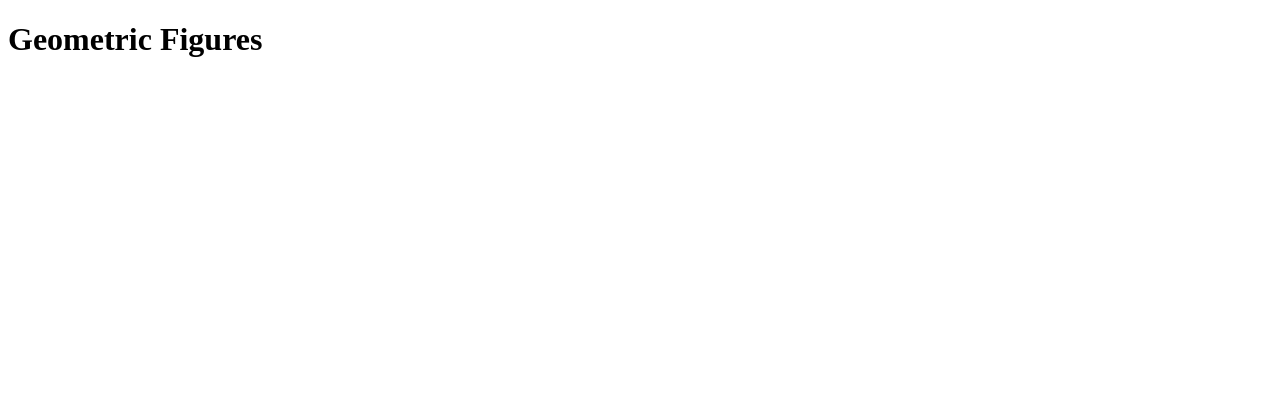
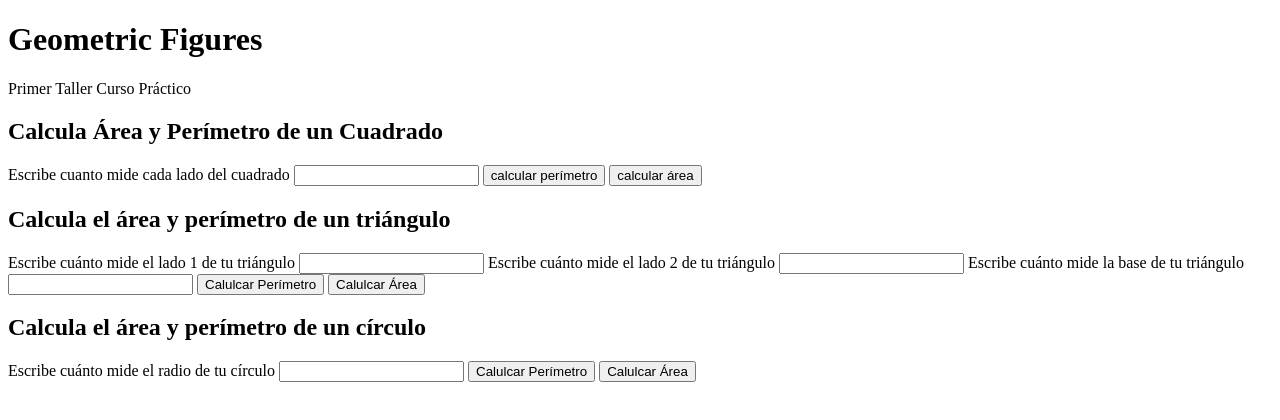
Before and after one commit to RiveroMadera/CursoPract-Js, a plain HTML site: page Taller1/Index.html in a window 1280 px wide. Drawn offline with Linux system fonts and the light colour scheme.

Commit message:
added all the functions for applicate in html docs

```diff
--- a/Taller1/Index.html
+++ b/Taller1/Index.html
@@ -7,9 +7,68 @@
   <title>Geometric Figures | JS Practico</title>
 </head>
 <body>
-  <h1>
-    Geometric Figures
-  </h1>
+  <header>
+    <h1>
+      Geometric Figures
+    </h1>
+    <p>Primer Taller Curso Práctico</p>
+  </header>
+
+  <section>
+    <h2>Calcula Área y Perímetro de un Cuadrado</h2>
+    <form>
+      <label for="squareInput">
+        Escribe cuanto mide cada lado del cuadrado
+      </label>
+        <input id="squareInput" type="number" />
+        <button type="button" onclick="calculateSquarePerimeter">
+          calcular perímetro
+        </button>
+        <button type="button" onclick="calculateSquareArea">
+          calcular área
+        </button>
+    </form>
+  </section>
+
+  <section>
+    <h2>Calcula el área y perímetro de un triángulo</h2>
+    <form>
+      <label for="InputTrianguloLado1">
+        Escribe cuánto mide el lado 1 de tu triángulo
+      </label>
+      <input type="number" id="InputTrianguloLado1" />
+      <label for="InputTrianguloLado2">
+        Escribe cuánto mide el lado 2 de tu triángulo
+      </label>
+      <input type="number" id="InputTrianguloLado2" />
+      <label for="InputTrianguloBase">
+        Escribe cuánto mide la base de tu triángulo
+      </label>
+      <input type="number" id="InputTrianguloBase" />
+      <button type="button" onclick="calcularPerimetroTriangulo()">
+        Calulcar Perímetro
+      </button>
+      <button type="button" onclick="definirTipoTriangulo()">
+        Calulcar Área
+      </button>
+    </form>
+  </section>
+
+  <section>
+    <h2>Calcula el área y perímetro de un círculo</h2>
+    <form>
+      <label for="InputCiculo"
+        >Escribe cuánto mide el radio de tu círculo</label
+      >
+      <input type="number" id="InputCiculo" />
+      <button type="button" onclick="calcularPerimetroCirculo()">
+        Calulcar Perímetro
+      </button>
+      <button type="button" onclick="calcularAreaCirculo()">
+        Calulcar Área
+      </button>
+    </form>
+  </section>
 
   <script src="./figures.js"></script>
 </body>
--- a/Taller1/figures.js
+++ b/Taller1/figures.js
@@ -1,23 +1,19 @@
 // square
 console.group('squares');
 function squarePerimeter(side) {
-  return side * 4;
+  return side > 0 ? side * 4 :  'write a correct value';
 }
 
 function squareArea(side) {
-  return side * side;
+  return side > 0 ? side * side :  'write a correct value';
 }
 console.groupEnd();
 
-// triangle
+// triangle with arrow functions
 console.group('Triangle');
-function trianglePerimeter(sideA, sideB, base) {
-  return sideA + sideB + base;
-};
+const trianglePerimeter = (sideA, sideB, base) => sideA + sideB + base;
+const triangleArea = (base, height) => (base * height) / 2;
 
-function triangleArea(base, height) {
-  return (base * height) / 2;
-};
 console.groupEnd();
 
 // circle
@@ -37,3 +33,86 @@ function circleArea(radius) {
   return (radius * radius) * PI;
 };
 console.groupEnd();
+
+
+// Interaction with HTML
+
+function calculateSquarePerimeter() {
+  const input = document.getElementById('squareInput');
+  const value = input.value;
+
+  const perimeter = squarePerimeter(value)
+  alert(perimeter);
+};
+
+function calculateSquareArea() {
+  const input = document.getElementById('squareInput');
+  const value = input.value;
+
+  const area = squareArea(value)
+  alert(area);
+};
+
+//imprimir el perimetro del triangulo
+function calcularPerimetroTriangulo() {
+  const inputLado1 = parseFloat(
+    document.getElementById("InputTrianguloLado1").value
+  );
+  const inputLado2 = parseFloat(
+    document.getElementById("InputTrianguloLado2").value
+  );
+  const inputBase = parseFloat(
+    document.getElementById("InputTrianguloBase").value
+  );
+  const perimetro = perimetroTriangulo(inputLado1, inputLado2, inputBase);
+  alert(perimetro);
+}
+
+//definir el tipo de triangulo y calcular su area
+function definirTipoTriangulo() {
+  const inputLado1 = parseFloat(
+    document.getElementById("InputTrianguloLado1").value
+  );
+  const inputLado2 = parseFloat(
+    document.getElementById("InputTrianguloLado2").value
+  );
+  const inputBase = parseFloat(
+    document.getElementById("InputTrianguloBase").value
+  );
+  if (inputLado1 == inputLado2 && inputLado1 != inputBase) {
+    //triangulo isosceles
+    const altura = calcularAlturaTriangulo(inputLado1, inputBase);
+    const area = areaTrianguloIsosceles(inputBase, altura);
+    alert(area);
+  } else if (inputLado1 == inputLado2 && inputLado1 == inputBase) {
+    //triangulo equilatero
+    const area = areaTrianguloEquilatero(inputBase);
+    alert(area);
+  } else {
+    alert(`Los lados del triángulo deben ser iguales`);
+  }
+}
+
+//calcular altura del triangulo isosceles
+function calcularAlturaTriangulo(lado, base) {
+  const baseReal = base / 2;
+  //l^2 = b^2 + a^2
+  //l^2 - b^2 = a^2
+  //sqr(l^2 - b^2) = a
+  const altura = Math.sqrt(Math.pow(lado, 2) - Math.pow(baseReal, 2));
+  return altura;
+}
+
+//imprimir el perimetro de un circulo
+function calcularPerimetroCirculo() {
+  const inputRadio = parseFloat(document.getElementById("InputCiculo").value);
+  const perimetro = perimetroCirculo(inputRadio);
+  alert(perimetro);
+}
+
+//imprimir el perimetro de un circulo
+function calcularAreaCirculo() {
+  const inputRadio = parseFloat(document.getElementById("InputCiculo").value);
+  const area = areaCirculo(inputRadio);
+  alert(area);
+}
```
Also changed, not shown: Taller1/isoceles.js (added, +27 -0 lines).
